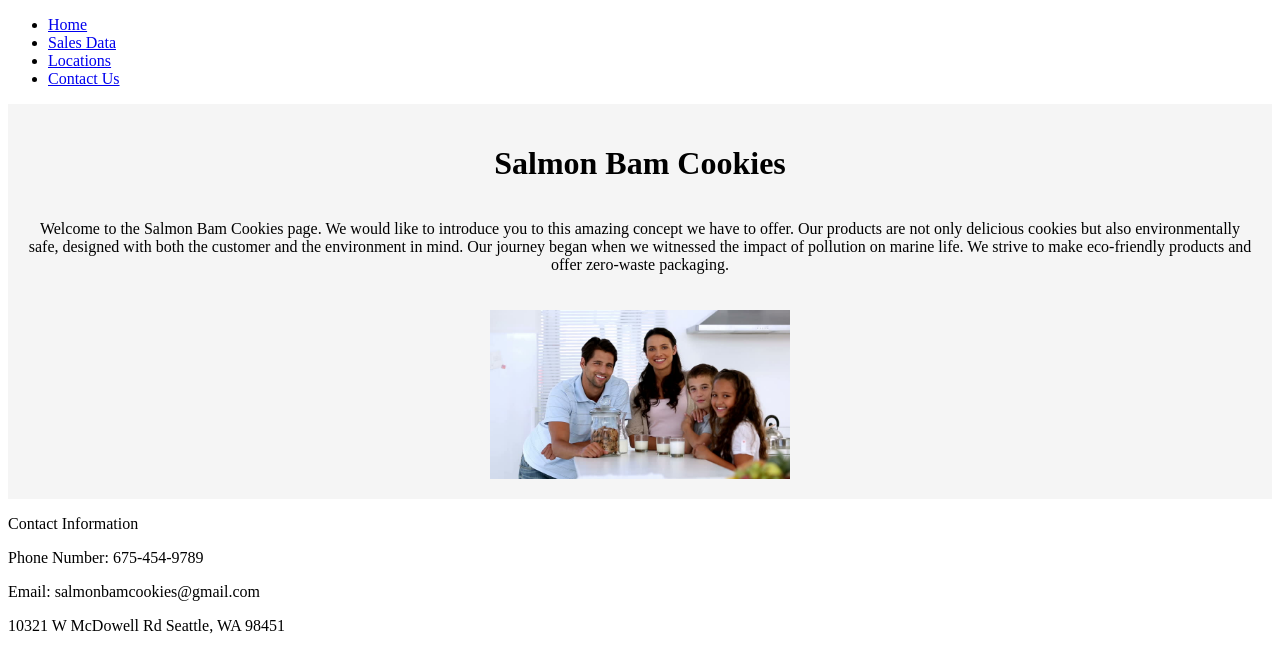
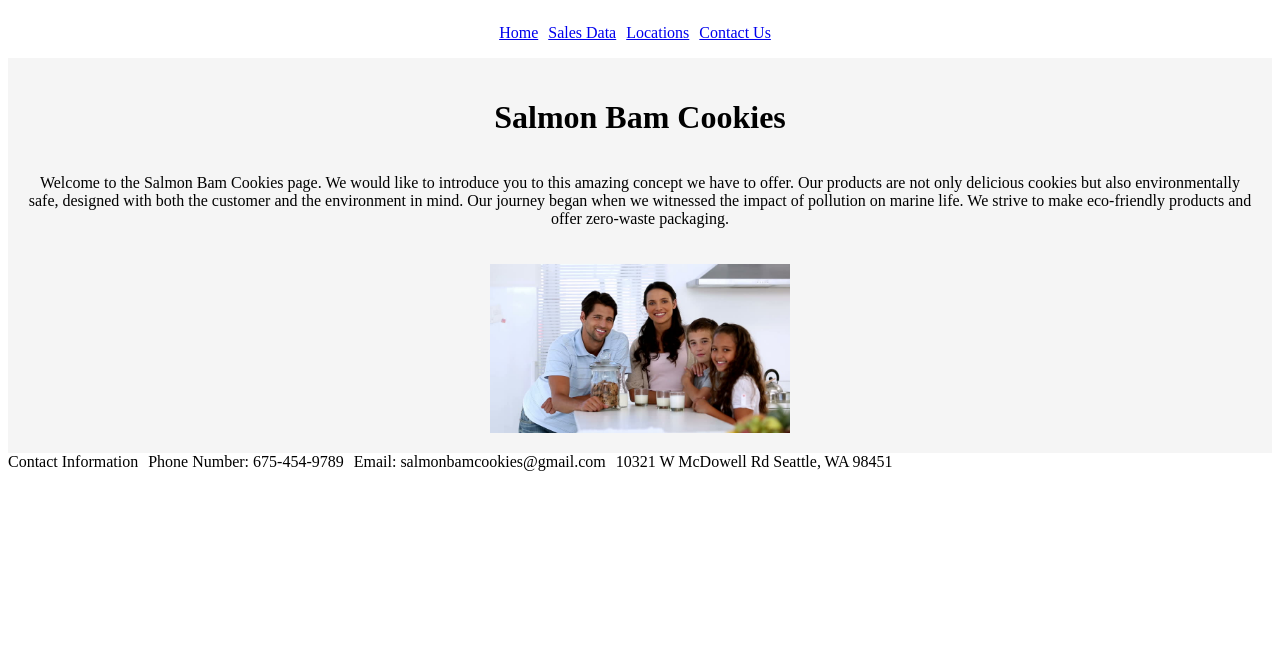
Before and after one commit to Hcooper23/Cookie-Stand-Next.js, a Next.js app: page / in a window 1280 px wide. Shown: the top 672 px of the page. Built offline with nearby package versions, Linux system fonts and the light colour scheme.

Commit message:
Inline styling

```diff
--- a/components/Footer.js
+++ b/components/Footer.js
@@ -1,10 +1,10 @@
 export default function Footer() {
   return (
-    <footer>
-      <p>Contact Information</p>
-      <p>Phone Number: 675-454-9789</p>
-      <p>Email: salmonbamcookies@gmail.com</p>
-      <p>10321 W McDowell Rd Seattle, WA 98451</p>
+    <footer style={{ display: 'flex', flexDirection: 'row', alignItems: 'flex-start' }}>
+      <p style={{ margin: 0, paddingRight: '10px' }}>Contact Information</p>
+      <p style={{ margin: 0, paddingRight: '10px' }}>Phone Number: 675-454-9789</p>
+      <p style={{ margin: 0, paddingRight: '10px' }}>Email: salmonbamcookies@gmail.com</p>
+      <p style={{ margin: 0, paddingRight: '10px' }}>10321 W McDowell Rd Seattle, WA 98451</p>
     </footer>
   );
 }
--- a/components/Navbar.js
+++ b/components/Navbar.js
@@ -2,18 +2,18 @@ import Link from 'next/link';
 
 export default function Navbar() {
   return (
-    <nav>
-      <ul>
-        <li>
+    <nav style={{ display: 'flex', justifyContent: 'center' }}>
+      <ul style={{ display: 'flex', listStyle: 'none', padding: 0 }}>
+        <li style={{ marginRight: '10px' }}>
           <Link href="/">Home</Link>
         </li>
-        <li>
+        <li style={{ marginRight: '10px' }}>
           <Link href="/sales">Sales Data</Link>
         </li>
-        <li>
+        <li style={{ marginRight: '10px' }}>
           <Link href="/stores">Locations</Link>
         </li>
-        <li>
+        <li style={{ marginRight: '10px' }}>
           <Link href="/contact">Contact Us</Link>
         </li>
       </ul>
--- a/package.json
+++ b/package.json
@@ -10,6 +10,7 @@
   },
   "dependencies": {
     "autoprefixer": "10.4.14",
+    "chart.js": "^2.9.4",
     "eslint": "8.44.0",
     "eslint-config-next": "13.4.9",
     "next": "13.4.9",
```
Also changed, not shown: 1 other file (tests, documents, lock files or other folders).
